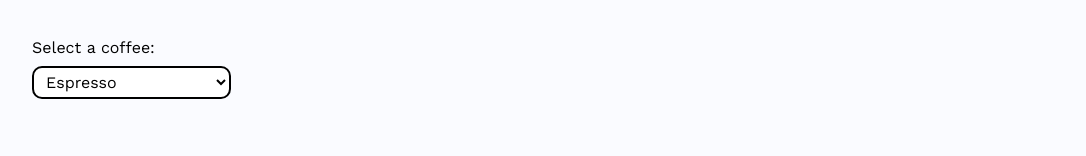
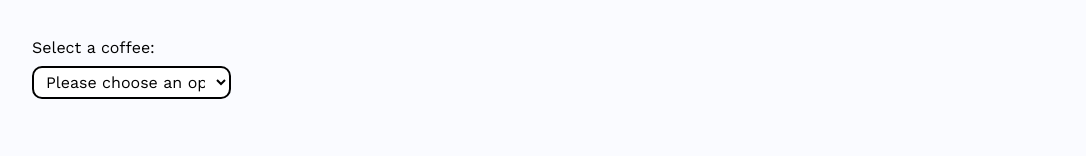
Before and after one commit to karla-codes/coffee-site, a React (Create React App) app: page / in a window 1280 px wide. Shown: the part 291-447 px from the top of the page, without its empty margins (96-1182 px from the left). Built offline with nearby package versions, Linux system fonts and the light colour scheme.

Commit message:
Add default option to select dropdown

```diff
--- a/src/Components/Options/index.js
+++ b/src/Components/Options/index.js
@@ -22,19 +22,18 @@ const Options = () => {
 
   const updateCoffeeSelection = e => {
     const selectedCoffee = e.target.value
-    console.log(selectedCoffee)
-    setCoffee(selectedCoffee)
-    updateNextPrevCoffee(selectedCoffee)
+    if (selectedCoffee) {
+      setCoffee(selectedCoffee)
+      updateNextPrevCoffee(selectedCoffee)
+    }
   }
 
   const nextCard = () => {
-    console.log(nextCoffee)
     setCoffee(nextCoffee)
     updateNextPrevCoffee(nextCoffee)
   }
 
   const previousCard = () => {
-    console.log(prevCoffee)
     setCoffee(prevCoffee)
     updateNextPrevCoffee(prevCoffee)
   }
@@ -51,6 +50,7 @@ const Options = () => {
         <div className="options">
           <label>Select a coffee:</label>
           <select name="coffee-drinks" id="coffee-selector" onChange={updateCoffeeSelection}>
+            <option value="">Please choose an option</option>
             {coffeeList.map((coffee, index) => (
               <option value={coffee.name} key={index}>
                 {coffee.name}
```
